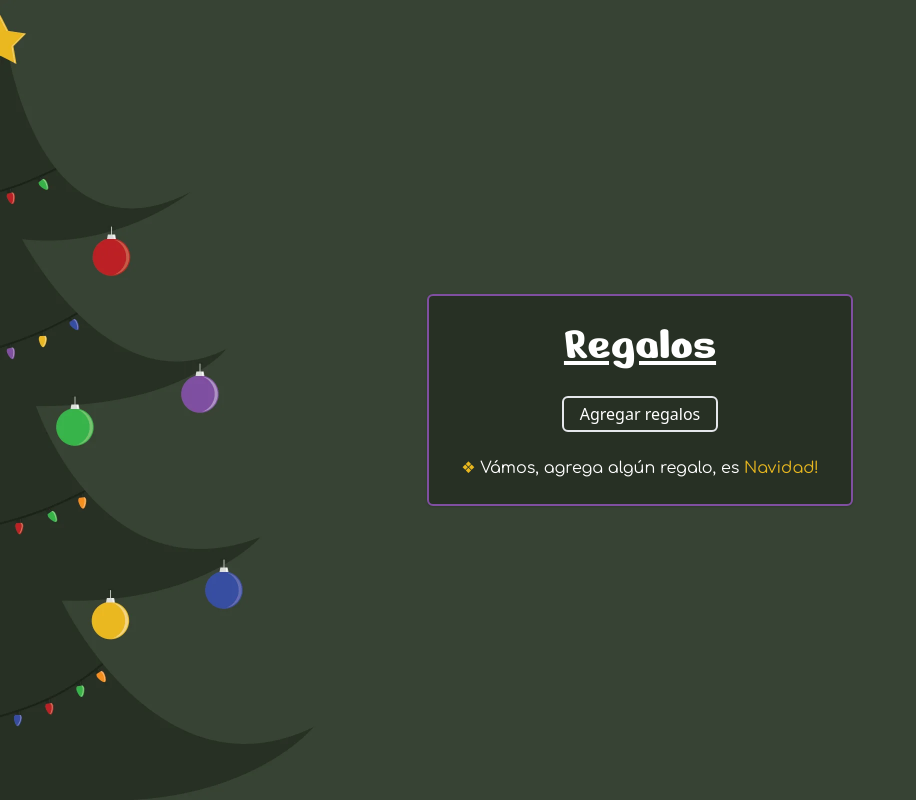
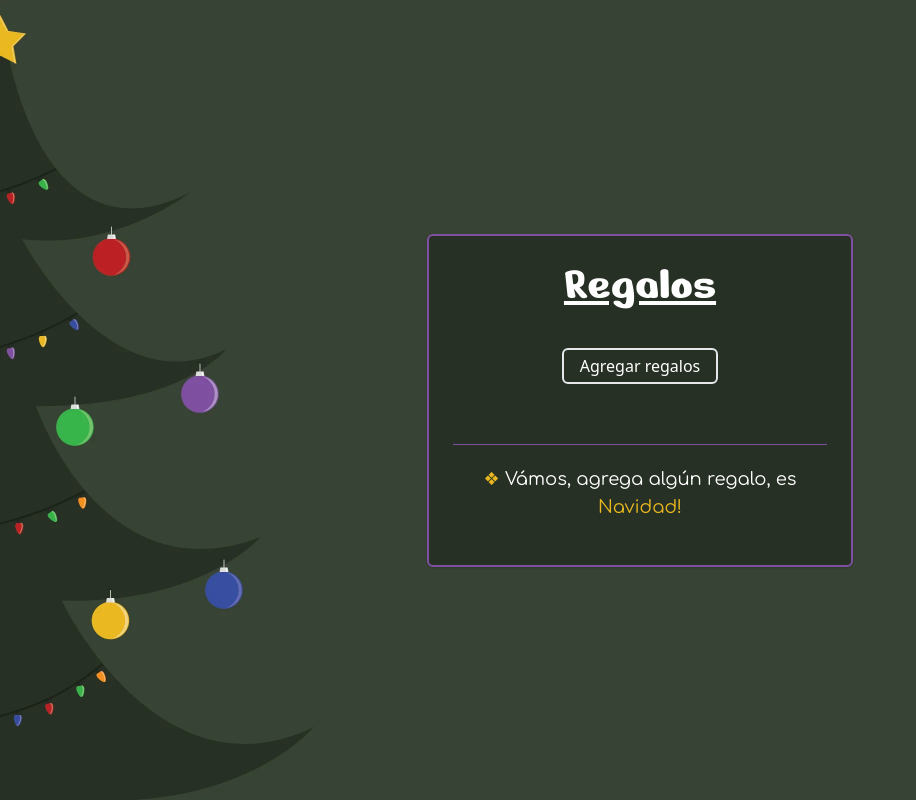
Before and after one commit to Joadevy/adviency, a React (Vite) app: page / in a window 1280 px wide. Shown: the whole page, without its empty margins (0-916 px from the left). Built offline with nearby package versions, Linux system fonts and the light colour scheme; the HTML template or start-up script is replaced by a standard one.

Commit message:
fix: mejorar el aspecto del modal cuando no hay regalos

```diff
--- a/src/App.tsx
+++ b/src/App.tsx
@@ -2,7 +2,7 @@ import { GiftContainer } from "./Components/GiftContainer";
 
 function App() {
   return (
-    <main className="border-2 max-h-[90vh] my-5 overflow-y-auto border-primary-purple rounded-md shadow border-neutral w-11/12 sm:w-3/4 md:w-1/2 lg:w-1/3 p-4 lg:p-6 bg-primary-green-dark flex flex-col gap-7">
+    <main className="border-2 max-h-[90vh] my-5 overflow-y-auto border-primary-purple rounded-md shadow border-neutral w-11/12 sm:w-3/4 md:w-1/2 lg:w-1/3 p-4 lg:p-6 bg-primary-green-dark flex flex-col gap-10">
       <header>
         <h1 className="text-white text-5xl font-nerko text-center underline">
           Regalos
--- a/src/Components/GiftContainer.tsx
+++ b/src/Components/GiftContainer.tsx
@@ -1,8 +1,9 @@
 import { useEffect, useState } from "react";
+
+import closeBtn from "../assets/closeBtn.png";
 
 import { GiftInput } from "./GiftInput";
 import { GiftList } from "./GiftList";
-import closeBtn from "../assets/closeBtn.png";
 
 export type Gift = {
   id: number;
@@ -29,6 +30,7 @@ function reviver(key: string, value: any) {
       return new Map(value.value);
     }
   }
+
   return value;
 }
 
@@ -38,6 +40,7 @@ export const GiftContainer = () => {
 
   useEffect(() => {
     const storedGifts = JSON.parse(localStorage.getItem("gifts")!, reviver);
+
     if (storedGifts && storedGifts.size > 0) {
       setGifts(storedGifts);
     }
@@ -74,7 +77,9 @@ export const GiftContainer = () => {
   return (
     <div className="relative">
       <div
-        className={"flex flex-col gap-8 " + (isModalOpen ? " opacity-10" : "")}
+        className={
+          "relative flex flex-col gap-10 " + (isModalOpen ? " opacity-10" : "")
+        }
       >
         <button
           className="cursor-pointer w-9/12 sm:w-1/2 xl:w-5/12 self-center text-white border-2 py-1 px-2 rounded-md hover:border-primary-purple hover:bg-primary-green transition-colors "
@@ -91,8 +96,9 @@ export const GiftContainer = () => {
             Remover todos
           </button>
         ) : (
-          <div className="self-center -mt-10">
-            <p className="text-white font-comforta">
+          <div>
+            <hr className="border-1 border-primary-purple -mt-5 mb-5" />
+            <p className="text-white text-center font-comforta text-lg my-5">
               <span className="text-primary-gold">❖</span> Vámos, agrega algún
               regalo, es <span className="text-primary-gold">Navidad!</span>
             </p>
@@ -101,9 +107,9 @@ export const GiftContainer = () => {
       </div>
       {isModalOpen && (
         <dialog
+          className="bg-primary-green-dark pt-12 border-2 border-primary-purple absolute w-80 xl:w-96 top-20 left-1/2 -translate-x-1/2 -translate-y-1/2"
+          open={isModalOpen}
           onClose={() => toggleModal(false)}
-          open={isModalOpen}
-          className="bg-primary-green-dark pt-12 border-2 border-primary-purple absolute w-80 xl:w-96 top-28 left-1/2 -translate-x-1/2 -translate-y-1/2"
         >
           <GiftInput addGift={addGift} />
 
@@ -111,7 +117,7 @@ export const GiftContainer = () => {
             className="text-white absolute top-1 right-1 border-2 border-white hover:border-primary-purple h-9 w-9 rounded-full hover:bg-primary-green  transition-colors"
             onClick={() => toggleModal(false)}
           >
-            <img src={closeBtn} className="w-full h-full" alt="" />
+            <img alt="" className="w-full h-full" src={closeBtn} />
           </button>
         </dialog>
       )}
```
